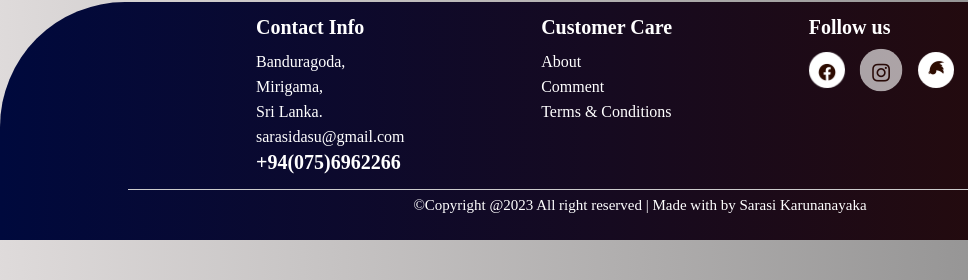
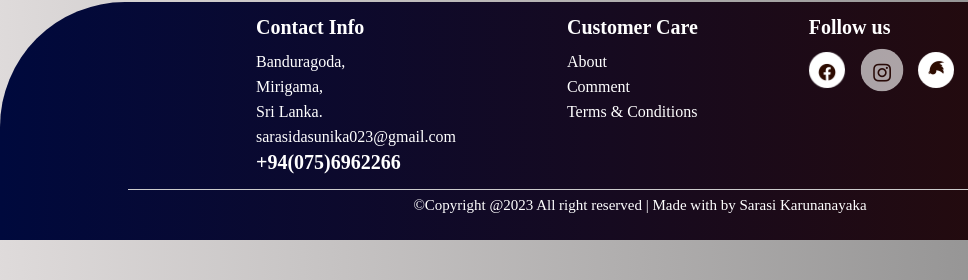
Before and after one commit to sarasikarunanayaka/EEI3346-Web-Application-Development-Mini-Project-, a plain HTML site: page index.html in a window 1280 px wide. Shown: the part 498-778 px from the top of the page, 0-968 px from the left. Drawn offline with nearby package versions, Linux system fonts and the light colour scheme; a script that the page names is missing.

Commit message:
Fix HTML formatting and update email address

```diff
--- a/index.html
+++ b/index.html
@@ -56,7 +56,7 @@
              <p>Banduragoda,</p>
              <p>Mirigama,</p>
              <p>Sri Lanka.</p>
-             <a href="https://mail.google.com/mail/u/0/#inbox" target="blank"><p class="email">sarasidasu@gmail.com</p></a>
+             <a href="https://mail.google.com/mail/u/0/#inbox" target="blank"><p class="email">sarasidasunika023@gmail.com</p></a>
              <h4>+94(075)6962266</h4>
          </ul>
         </div>
```
